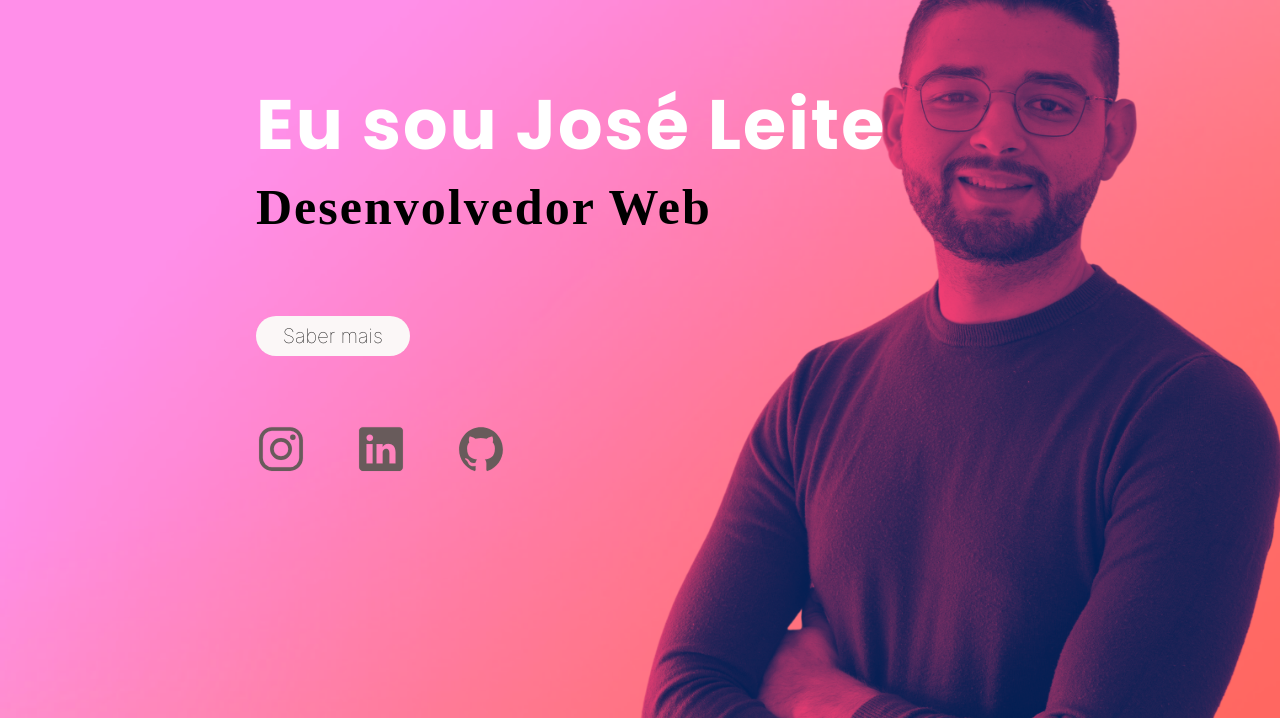
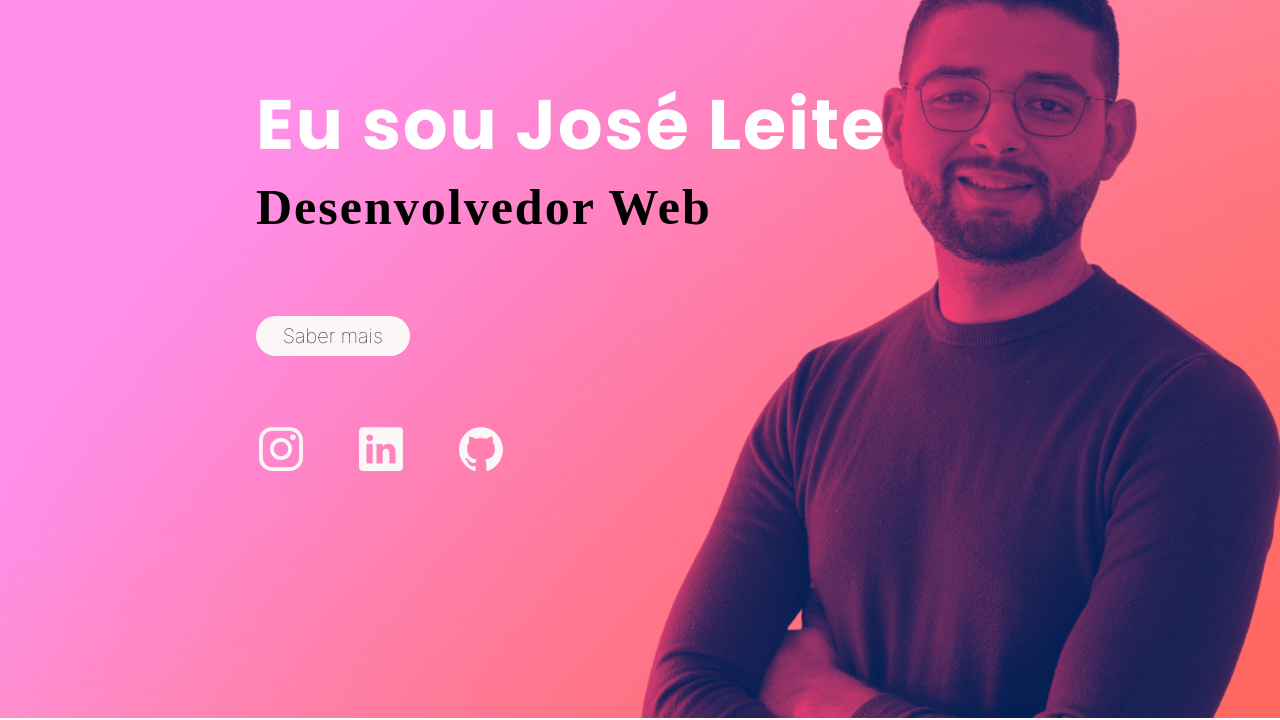
Before and after one commit to leitejose/Portifolio, a plain HTML site: page index.html in a window 1280 px wide. Shown: the part 82-802 px from the top of the page. Drawn offline with nearby package versions, Linux system fonts and the light colour scheme; a script that the page names is missing; a web font is replaced by a local one.

Commit message:
Update Style.css

```diff
--- a/Style.css
+++ b/Style.css
@@ -79,7 +79,7 @@ aside{
 
 }
 
-.icon-inicial span{
+.icon-inicial{
     color: #FBF7F7;
 
 }
```
